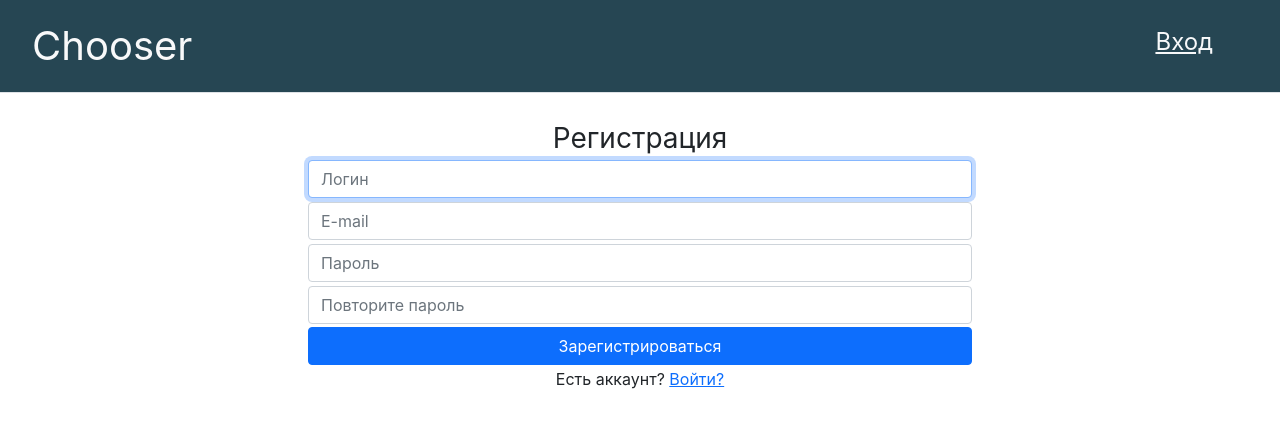
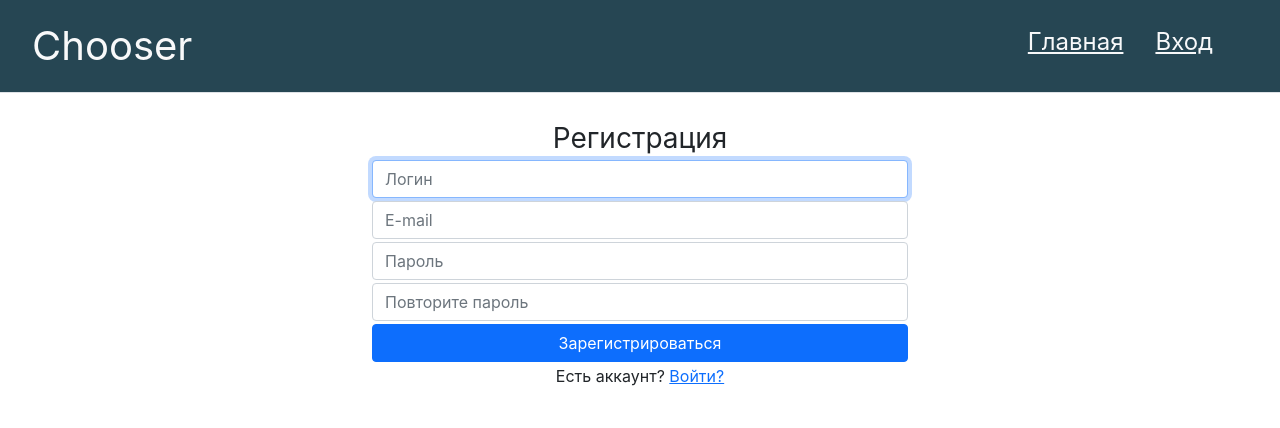
Before and after one commit to AleksandrSafarov/CourseProject, a Django app: page /signup/ in a window 1280 px wide. Shown: the top 428 px of the page. Run offline with Django 4.2, Linux system fonts and the light colour scheme; some libraries are stand-ins or nearby versions.

Commit message:
style changes

```diff
--- a/chooser/authorize/views.py
+++ b/chooser/authorize/views.py
@@ -31,8 +31,6 @@ class Login(LoginView):
         context = super().get_context_data(**kwargs)
         context["title"] = "Вход"
         context["button_text"] = "Войти"
-        context['noaccount_text'] = 'Нет аккаунта? '
-        context['signupurl'] = 'Создайте!'
         return context
 
     def get_success_url(self):
--- a/chooser/static/css/styles.css
+++ b/chooser/static/css/styles.css
@@ -15,11 +15,18 @@ div.row{
 }
 
 div.form-container{
-    text-align: center;
-    padding-left: 25%;
-    padding-right: 25%;
+    padding-left: 30%;
+    padding-right: 30%;
 }
 
 div.signup-link{
     margin-top: 0.3%;
 }
+
+div.form-title{
+    text-align: center;
+}
+
+div.signup-link{
+    text-align: center;
+}
--- a/chooser/templates/base.html
+++ b/chooser/templates/base.html
@@ -5,7 +5,7 @@
 <head>
     <meta charset="UTF-8">
 
-    <title>{% block title %}Chooser{% endblock %}</title>
+    <title>{% block title %}{% endblock %}</title>
 
     <link type="text/css" href="{% static 'css/styles.css' %}" rel="stylesheet">
     <link href="https://cdn.jsdelivr.net/npm/bootstrap@5.0.2/dist/css/bootstrap.min.css" rel="stylesheet" integrity="sha384-EVSTQN3/azprG1Anm3QDgpJLIm9Nao0Yz1ztcQTwFspd3yD65VohhpuuCOmLASjC" crossorigin="anonymous">
@@ -21,6 +21,11 @@
 
             <ul class="nav nav-pills" style="margin-right:4%">
 
+                <li class="navitem">
+                    <a class="nav-link text-light text-decoration-underline fs-4" href="{% url 'index' %}">
+                        Главная
+                   </a>
+                </li>
                 {% if request.user.is_authenticated %}
                 <li class="nav-item">
                     <a class="nav-link text-light text-decoration-underline fs-4" href="{% url 'index' %}" id="userInfo">
--- a/chooser/templates/form.html
+++ b/chooser/templates/form.html
@@ -8,8 +8,9 @@
 
 {% block content %}
 <div class="form-container">
-
-	<label class="fs-3">{{ title }}</label>
+	<div class="form-title">
+		<label class="fs-3">{{ title }}</label>
+	</div>
 	<form method="POST" action="" enctype="multipart/form-data">
 		<div class="form-group">
 			{% csrf_token %}
```
